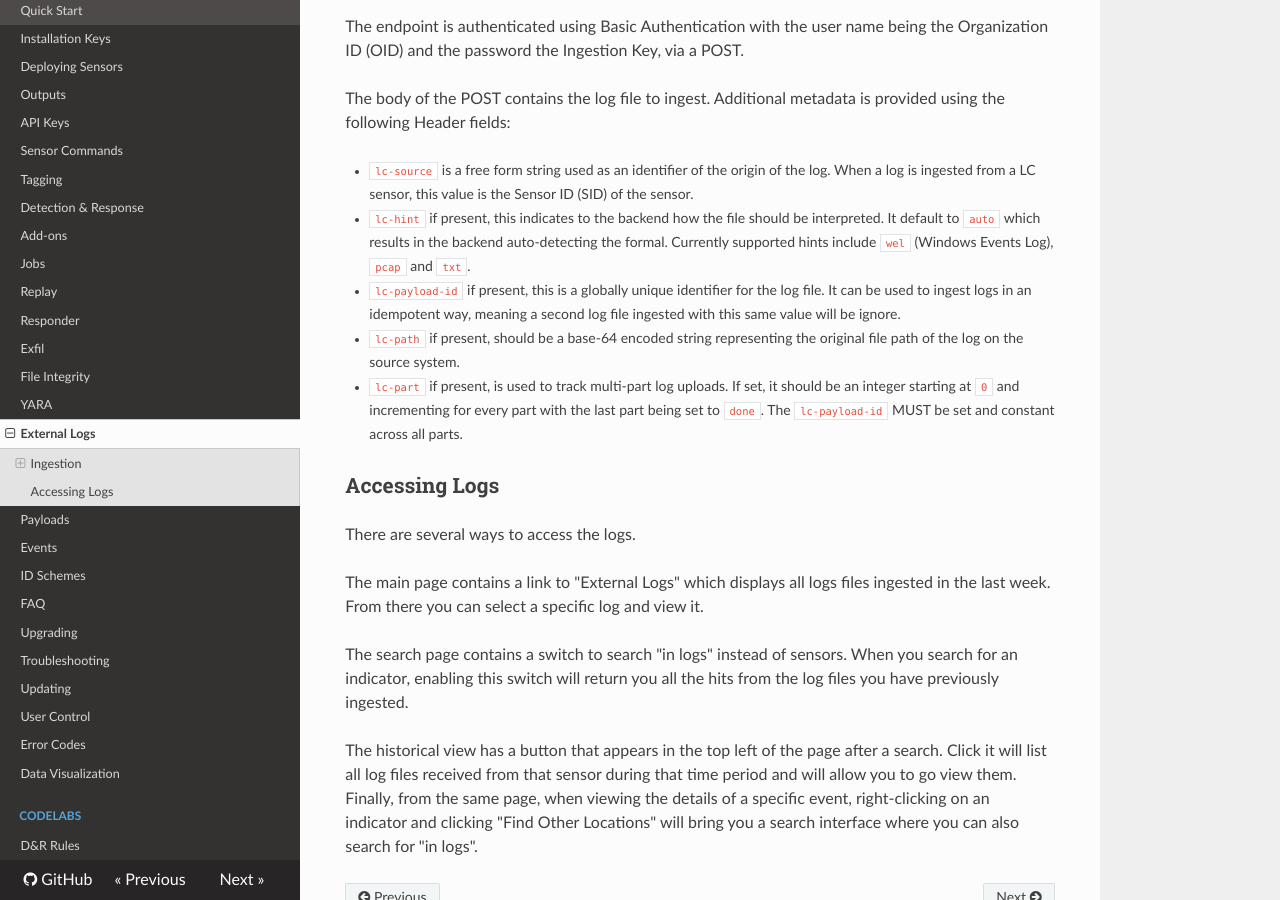
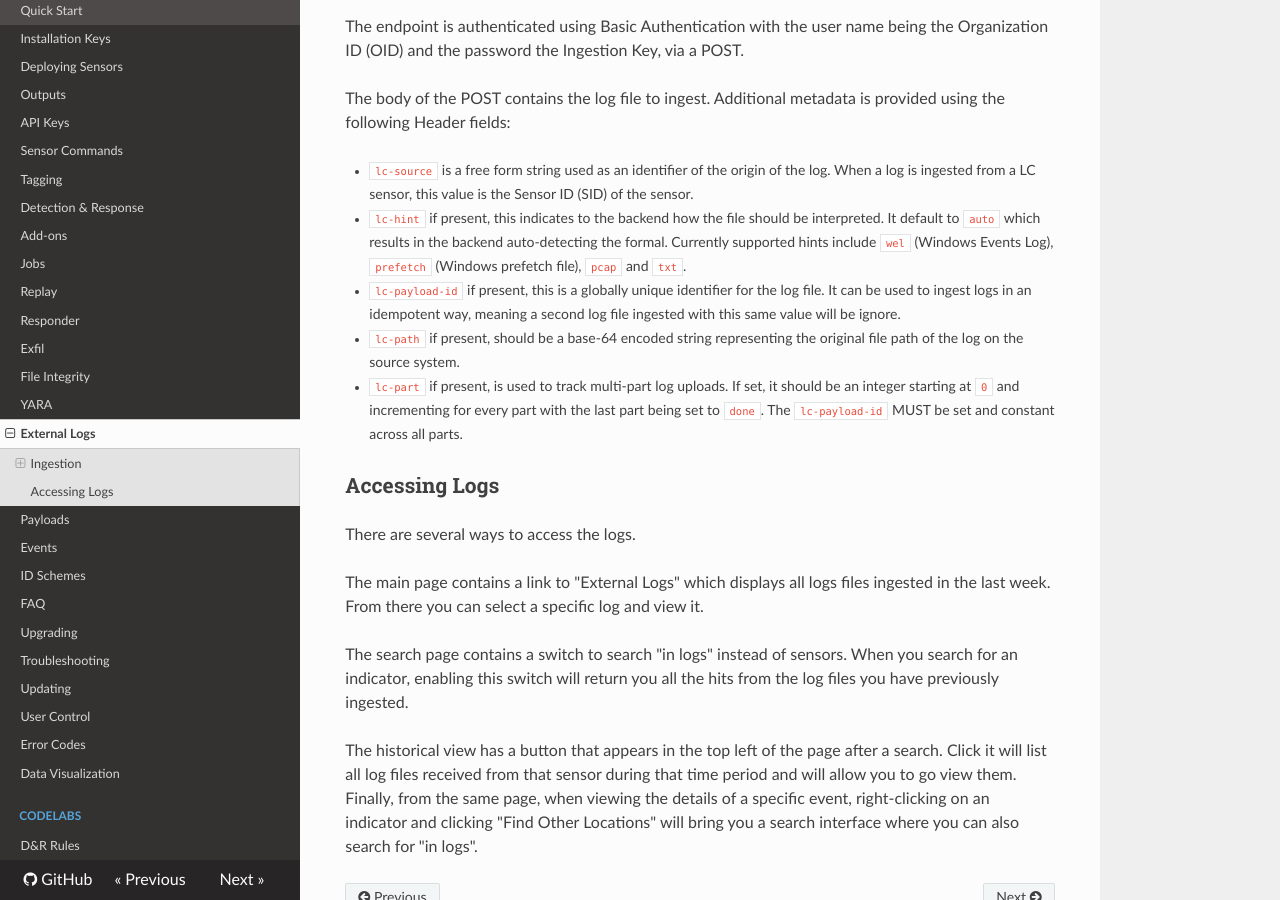
Before and after one commit to refractionPOINT/lce_doc, an MkDocs documentation site: the page built from docs/external_logs.md, in a window 1280 px wide and 900 px high, scrolled down 1449 px. Built offline with MkDocs 1.6.1, drawn with Linux system fonts in a browser that asks for light colours; nearby versions of some CDN libraries; old or Windows-style settings are respelled for this version of MkDocs.

Commit message:
Adding blurb about prefetch files.

```diff
--- a/docs/external_logs.md
+++ b/docs/external_logs.md
@@ -55,7 +55,7 @@ The body of the POST contains the log file to ingest. Additional metadata is pro
 using the following Header fields:
 
 * `lc-source` is a free form string used as an identifier of the origin of the log. When a log is ingested from a LC sensor, this value is the Sensor ID (SID) of the sensor.
-* `lc-hint` if present, this indicates to the backend how the file should be interpreted. It default to `auto` which results in the backend auto-detecting the formal. Currently supported hints include `wel` (Windows Events Log), `pcap` and `txt`.
+* `lc-hint` if present, this indicates to the backend how the file should be interpreted. It default to `auto` which results in the backend auto-detecting the formal. Currently supported hints include `wel` (Windows Events Log), `prefetch` (Windows prefetch file), `pcap` and `txt`.
 * `lc-payload-id` if present, this is a globally unique identifier for the log file. It can be used to ingest logs in an idempotent way, meaning a second log file ingested with this same value will be ignore.
 * `lc-path` if present, should be a base-64 encoded string representing the original file path of the log on the source system.
 * `lc-part` if present, is used to track multi-part log uploads. If set, it should be an integer starting at `0` and incrementing for every part with the last part being set to `done`. The `lc-payload-id` MUST be set and constant across all parts.
```
